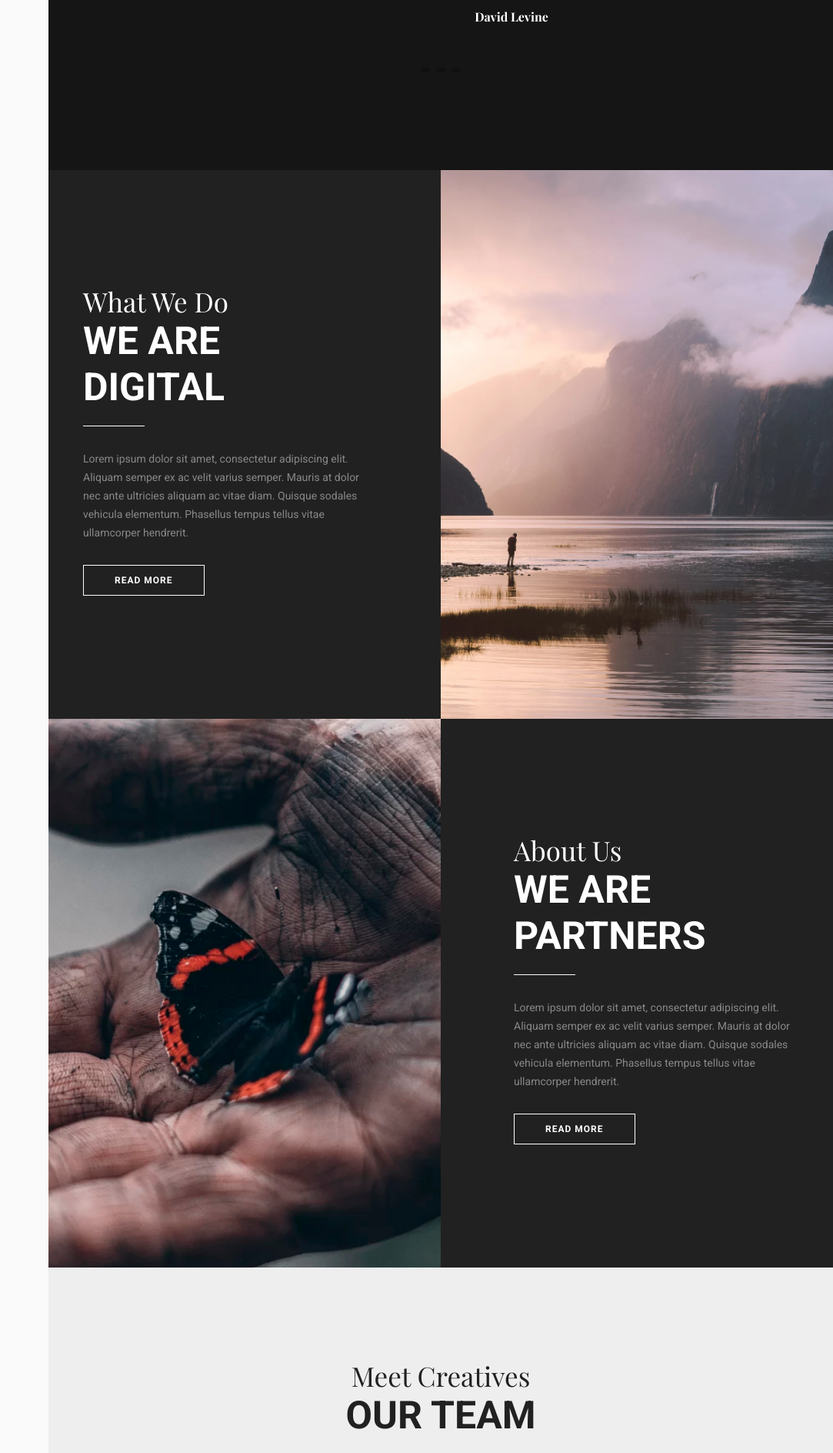
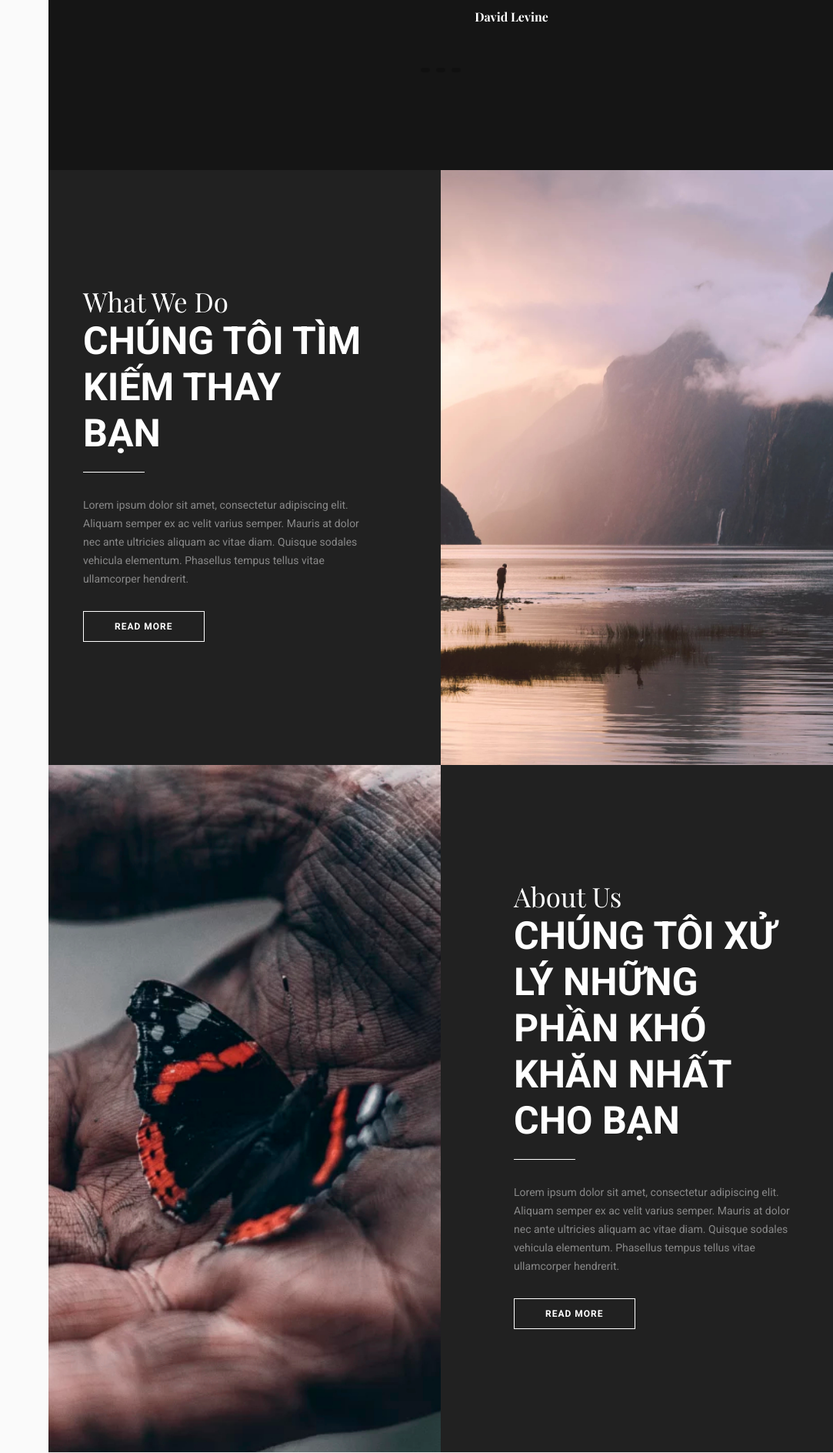
Before and after one commit to vuhoang17891/zebra, a Django app: page / in a window 1280 px wide. Shown: the part 2603-4491 px from the top of the page at 77% size, without its empty margins (197-1280 px from the left). Run offline with Django 3.2, Linux system fonts and the light colour scheme; some libraries are stand-ins or nearby versions; some web fonts are replaced.

Commit message:
html edit

```diff
--- a/zebra/templates/home-corporate.html
+++ b/zebra/templates/home-corporate.html
@@ -326,7 +326,7 @@
       <div class="col-md-5 col-sm-7">
         <div class="section-title white-color">
           <h2 class="play-font">What We Do</h2>
-          <h1 class="roboto-font text-uppercase">We Are Digital</h1>
+          <h1 class="roboto-font text-uppercase">Chúng tôi tìm kiếm thay bạn</h1>
           <hr class="left-line white-bg">
         </div>
         <p>Lorem ipsum dolor sit amet, consectetur adipiscing elit. Aliquam semper ex ac velit varius semper. Mauris at dolor nec ante ultricies aliquam ac vitae diam. Quisque sodales vehicula elementum. Phasellus tempus tellus vitae ullamcorper hendrerit.</p>
@@ -345,7 +345,7 @@
       <div class="col-md-5 col-sm-7 col-md-offset-7 col-sm-offset-5">
         <div class="section-title white-color">
           <h2 class="play-font">About Us</h2>
-          <h1 class="roboto-font text-uppercase">We Are Partners</h1>
+          <h1 class="roboto-font text-uppercase">Chúng tôi xử lý những phần khó khăn nhất cho bạn</h1>
           <hr class="left-line white-bg">
         </div>
         <p>Lorem ipsum dolor sit amet, consectetur adipiscing elit. Aliquam semper ex ac velit varius semper. Mauris at dolor nec ante ultricies aliquam ac vitae diam. Quisque sodales vehicula elementum. Phasellus tempus tellus vitae ullamcorper hendrerit.</p>
```
